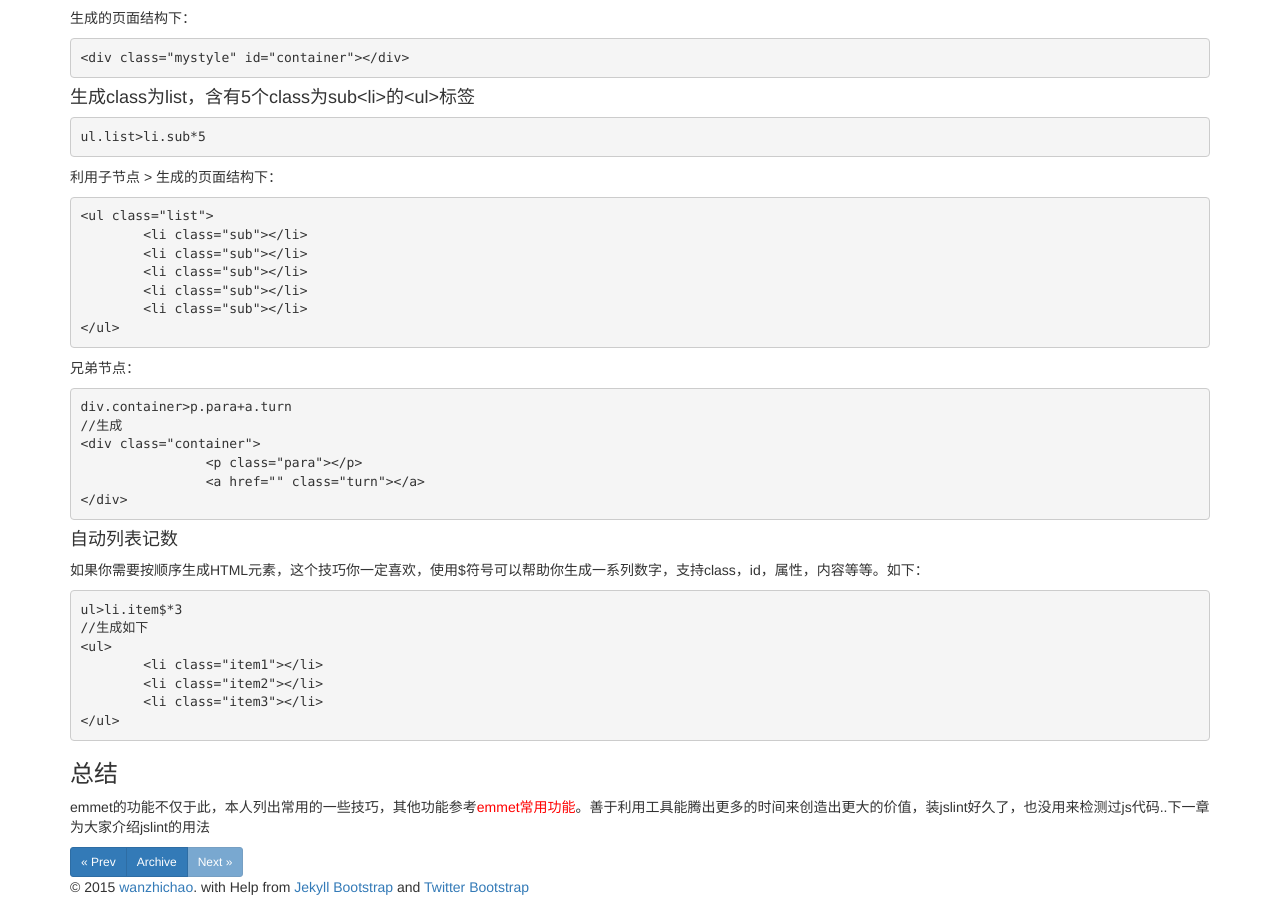
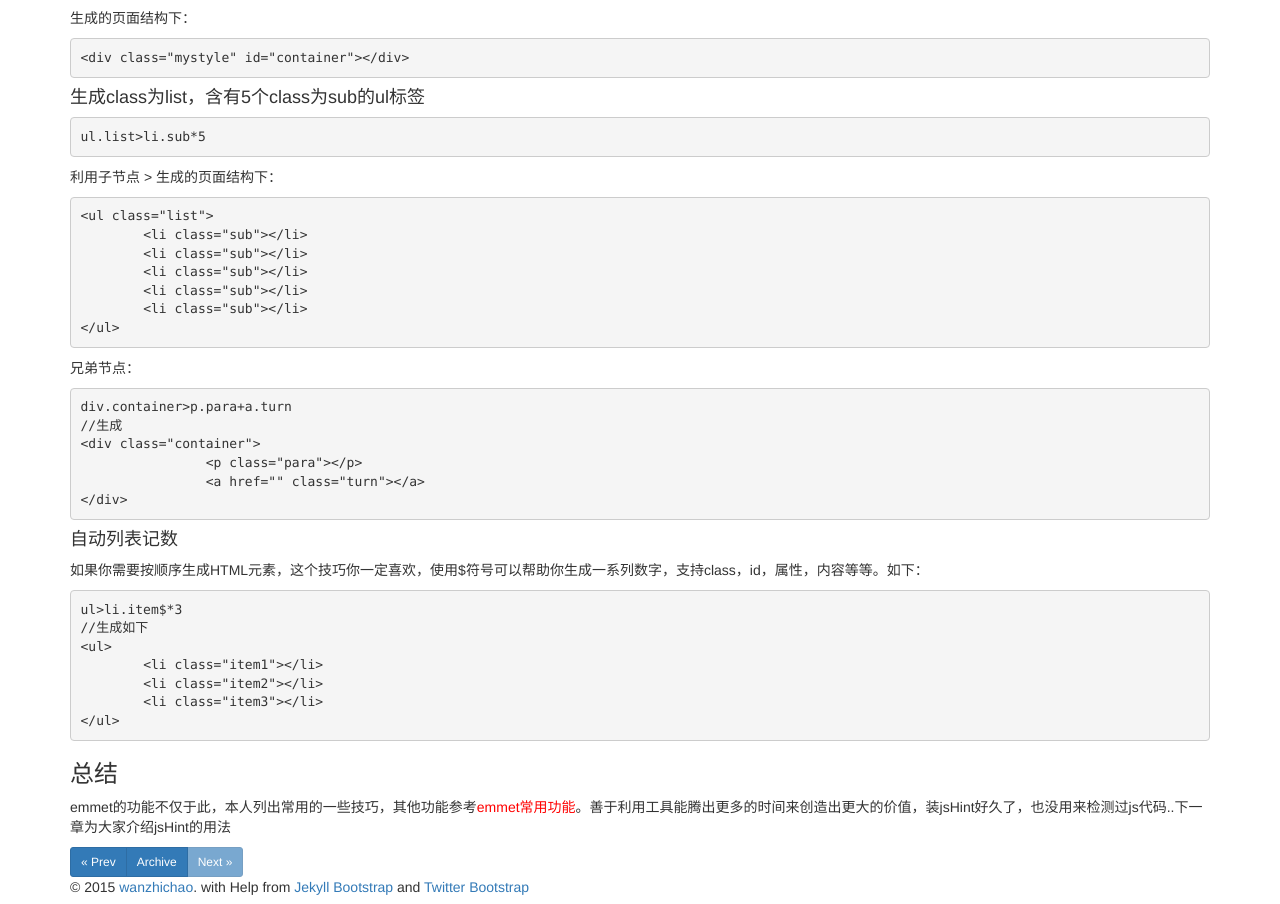
Before and after one commit to wanzhichao/wanzhichao.github.io, a Jekyll site: the page built from _posts/2015-10-22-sublime-emmet.md, in a window 1280 px wide and 1400 px high, scrolled down 52 px. Shown: the part 493-1397 px from the top of the window. Built offline with Jekyll 4.4.1, drawn with Linux system fonts in a browser that asks for light colours; nearby versions of some CDN libraries; Markdown is read by kramdown in place of the engine named in the settings; comment, search, counter and statistics services are not loaded.

Commit message:
little
little

```diff
--- a/_posts/2015-10-22-sublime-emmet.md
+++ b/_posts/2015-10-22-sublime-emmet.md
@@ -63,4 +63,4 @@
 
 ###总结
 
-emmet的功能不仅于此，本人列出常用的一些技巧，其他功能参考<a href="http://blog.csdn.net/lmmilove/article/details/9181323" style="color:red;">emmet常用功能</a>。善于利用工具能腾出更多的时间来创造出更大的价值，装jslint好久了，也没用来检测过js代码..下一章为大家介绍jslint的用法
+emmet的功能不仅于此，本人列出常用的一些技巧，其他功能参考<a href="http://blog.csdn.net/lmmilove/article/details/9181323" style="color:red;">emmet常用功能</a>。善于利用工具能腾出更多的时间来创造出更大的价值，装jsHint好久了，也没用来检测过js代码..下一章为大家介绍jsHint的用法
```
Also changed, not shown: other parts of _posts/2015-10-22-sublime-emmet.md (+1 -1 lines).
